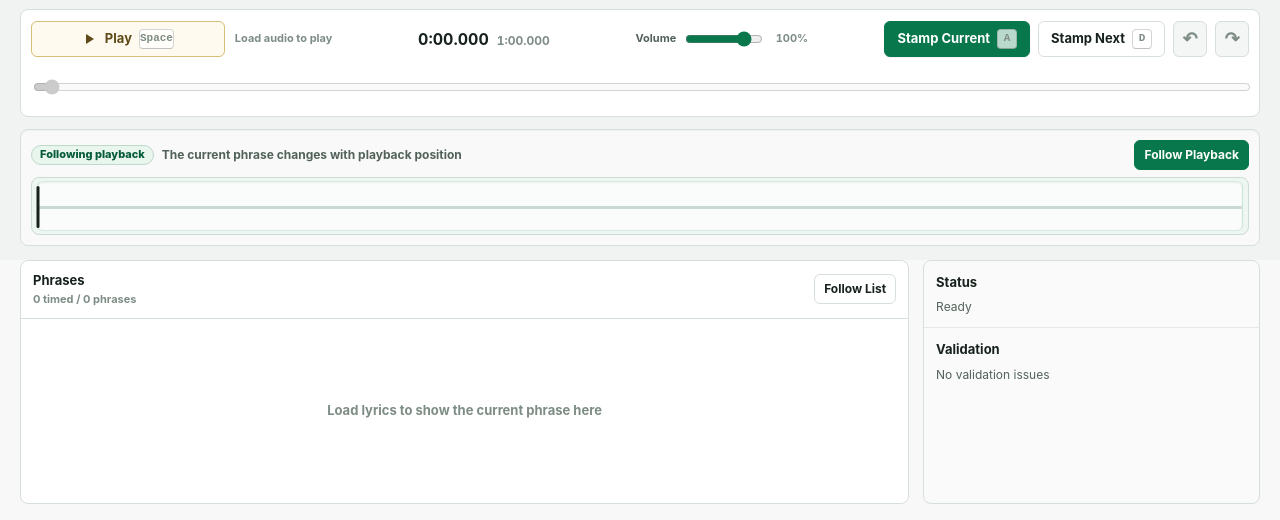
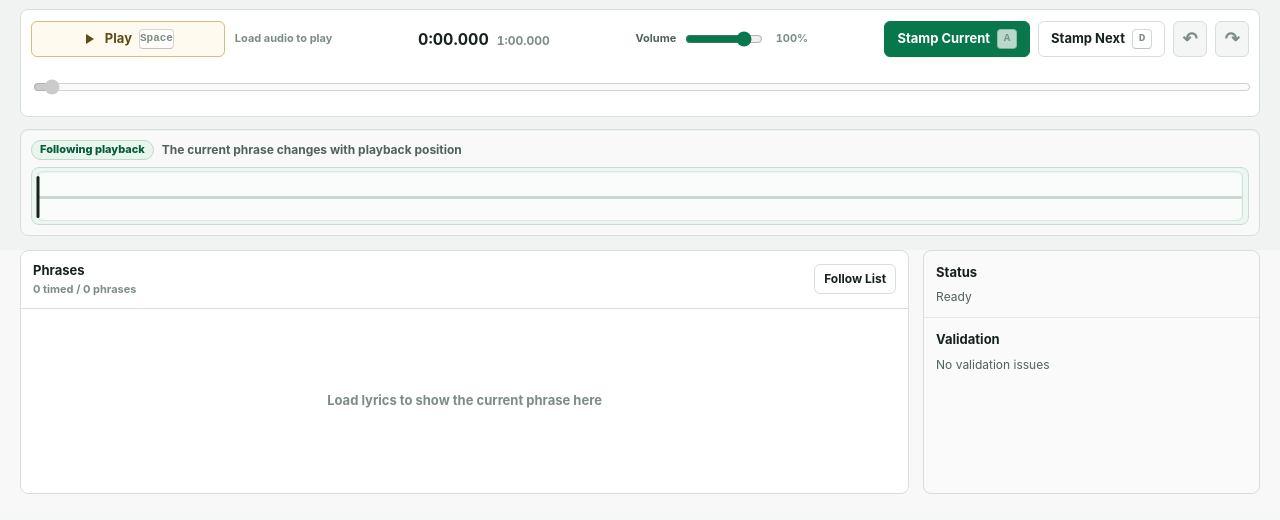
Before and after one commit to hiro-collab/lyric-timing-editor, a website built with Vite: page index.html in a window 1280 px wide. Shown: the part 484-1004 px from the top of the page. Built offline with nearby package versions, Linux system fonts and the light colour scheme.

Commit message:
Reduce follow mode control clutter

```diff
--- a/index.html
+++ b/index.html
@@ -188,7 +188,6 @@
           <section id="current-phrase-card" class="current-phrase-card" aria-labelledby="current-phrase-heading">
             <div class="stage-heading">
               <div>
-                <span class="eyebrow" id="focus-mode-label">Follow Playback</span>
                 <h2 id="current-phrase-heading" data-i18n="currentPhrase">Current Phrase</h2>
               </div>
             </div>
@@ -247,7 +246,7 @@
           <div class="sequence-mode-row">
             <span id="sequence-mode-label" class="sequence-mode-pill">Follow mode</span>
             <span id="sequence-mode-hint" class="sequence-mode-hint">Current phrase follows playback.</span>
-            <button id="follow-playback" type="button" class="compact-action sequence-follow-action" data-i18n="followPlayback">Follow Playback</button>
+            <button id="follow-playback" type="button" class="compact-action sequence-follow-action" data-i18n="returnToFollowPlayback" hidden>Return to Follow</button>
           </div>
           <div id="selection-edit-bar" class="selection-edit-bar" hidden>
             <div class="selection-state">
--- a/src/main.ts
+++ b/src/main.ts
@@ -609,7 +609,6 @@ const elements = {
   helpDialog: byId<HTMLDialogElement>("help-dialog"),
   projectDetails: byId<HTMLButtonElement>("project-details"),
   projectDetailsDialog: byId<HTMLDialogElement>("project-details-dialog"),
-  focusModeLabel: byId<HTMLElement>("focus-mode-label"),
   currentPhraseCard: byId<HTMLElement>("current-phrase-card"),
   followPlayback: byId<HTMLButtonElement>("follow-playback"),
   currentPhraseText: byId<HTMLElement>("current-phrase-text"),
@@ -1738,12 +1737,10 @@ const renderPhraseStage = () => {
   const isFollowMode = focusMode === "follow";
 
   elements.currentPhraseCard.dataset.focusMode = focusMode;
-  elements.focusModeLabel.textContent = isFollowMode ? text("followPlayback") : text("manualSelection");
-  elements.focusModeLabel.classList.toggle("is-manual-mode", !isFollowMode);
-  elements.followPlayback.classList.toggle("is-active", isFollowMode);
+  elements.followPlayback.hidden = isFollowMode;
   elements.followPlayback.setAttribute("aria-pressed", isFollowMode ? "true" : "false");
   elements.followPlayback.title = text("followPlaybackTitle");
-  elements.followPlayback.textContent = text(isFollowMode ? "followPlayback" : "returnToFollowPlayback");
+  elements.followPlayback.textContent = text("returnToFollowPlayback");
   elements.sequenceModeLabel.textContent = text(isFollowMode ? "followModeActive" : "manualModeActive");
   elements.sequenceModeLabel.dataset.focusMode = focusMode;
   elements.sequenceModeHint.textContent = text(isFollowMode ? "followModeHint" : "manualModeHint");
--- a/src/styles.css
+++ b/src/styles.css
@@ -822,22 +822,6 @@ label span {
   text-transform: uppercase;
 }
 
-.eyebrow.is-manual-mode {
-  color: var(--amber);
-}
-
-#follow-playback.is-active {
-  border-color: var(--green);
-  background: var(--green);
-  color: #ffffff;
-}
-
-#follow-playback.is-active:hover {
-  border-color: var(--green-dark);
-  background: var(--green-dark);
-  color: #ffffff;
-}
-
 .stage-heading h2,
 .next-phrase-card h2 {
   margin-top: 2px;
@@ -1056,6 +1040,15 @@ label span {
 .sequence-follow-action {
   flex: 0 0 auto;
   margin-left: auto;
+  border-color: var(--green);
+  background: var(--green);
+  color: #ffffff;
+}
+
+.sequence-follow-action:hover {
+  border-color: var(--green-dark);
+  background: var(--green-dark);
+  color: #ffffff;
 }
 
 .selection-edit-bar {
```
